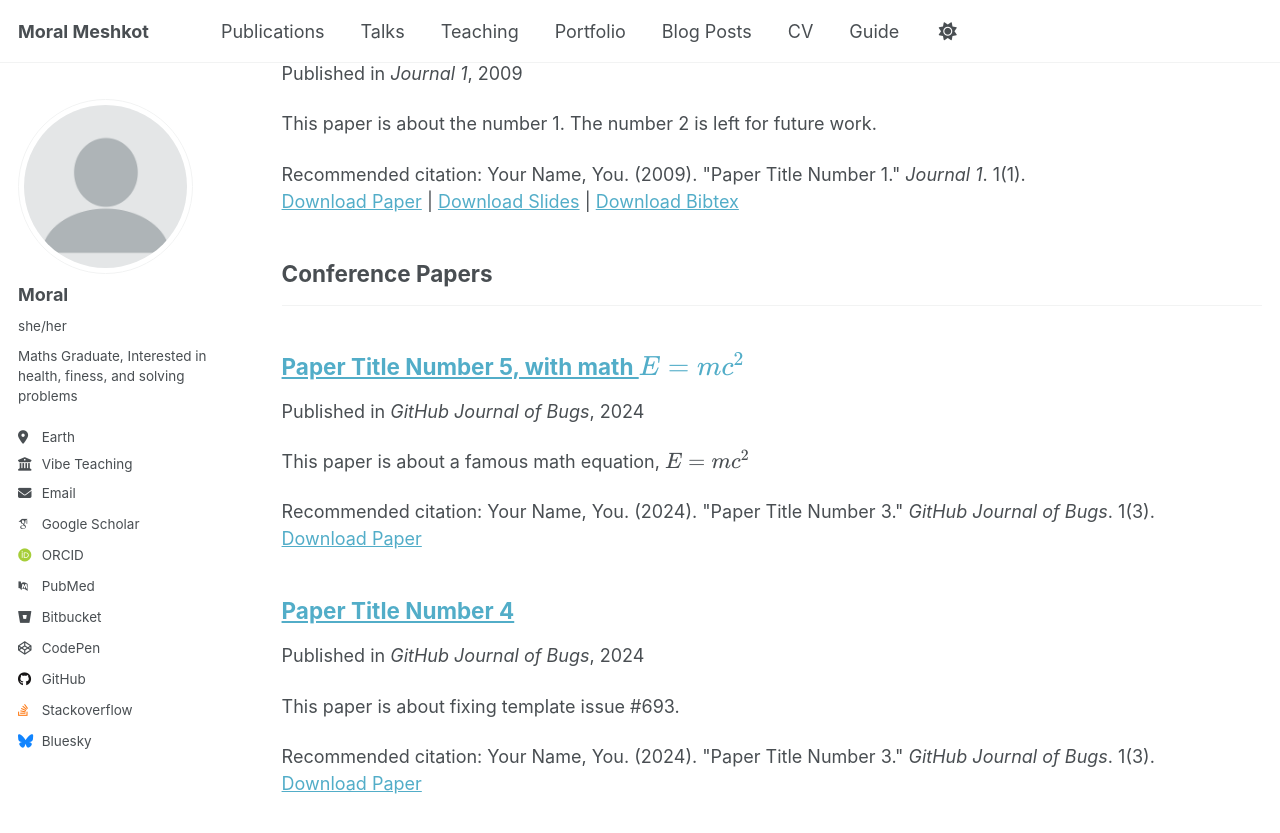
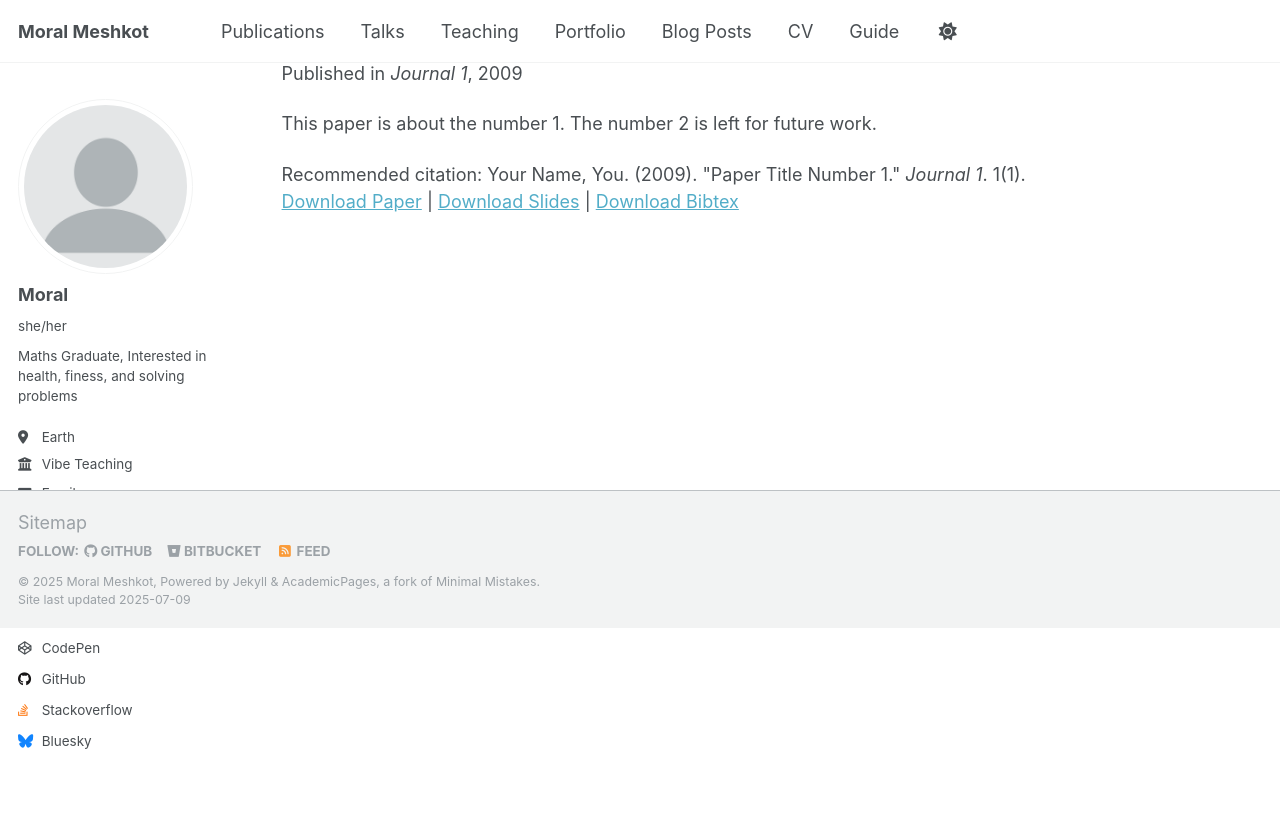
Before and after one commit to light1377/MoralMeshkot.github.io, a Jekyll site: the page built from _pages/publications.html, in a window 1280 px wide and 900 px high, scrolled down 779 px. Shown: the top 833 px of the window. Built offline with Jekyll 4.4.1, drawn with Linux system fonts in a browser that asks for light colours; some web fonts are replaced.

Commit message:
Update _config.yml

```diff
--- a/_config.yml
+++ b/_config.yml
@@ -1,12 +1,8 @@
-# Welcome to Jekyll!
-#
 # This config file is meant for settings that affect your entire site, values
 # which you are expected to set up once and rarely need to edit after that.
 # For technical reasons, this file is *NOT* reloaded automatically when you use
 # `jekyll serve -l -H localhost`. If you change this file, please restart the
-# server process.
 
-# Basic Site Settings
 locale                   : "en-US"
 site_theme               : "default"
 title                    : "Moral Meshkot"
@@ -82,8 +78,7 @@ publication_category:
     title: 'Books'
   manuscripts:
     title: 'Journal Articles'
-  conferences:
-    title: 'Conference Papers'
+
 
 # Site Settings
 teaser                   :  # filename of teaser fallback teaser image placed in /images/, .e.g. "500x300.png"
@@ -125,9 +120,6 @@ atom_feed:
 
 # SEO Related
 google_site_verification :
-bing_site_verification   :
-alexa_site_verification  :
-yandex_site_verification :
 
 
 # Social Sharing
```
